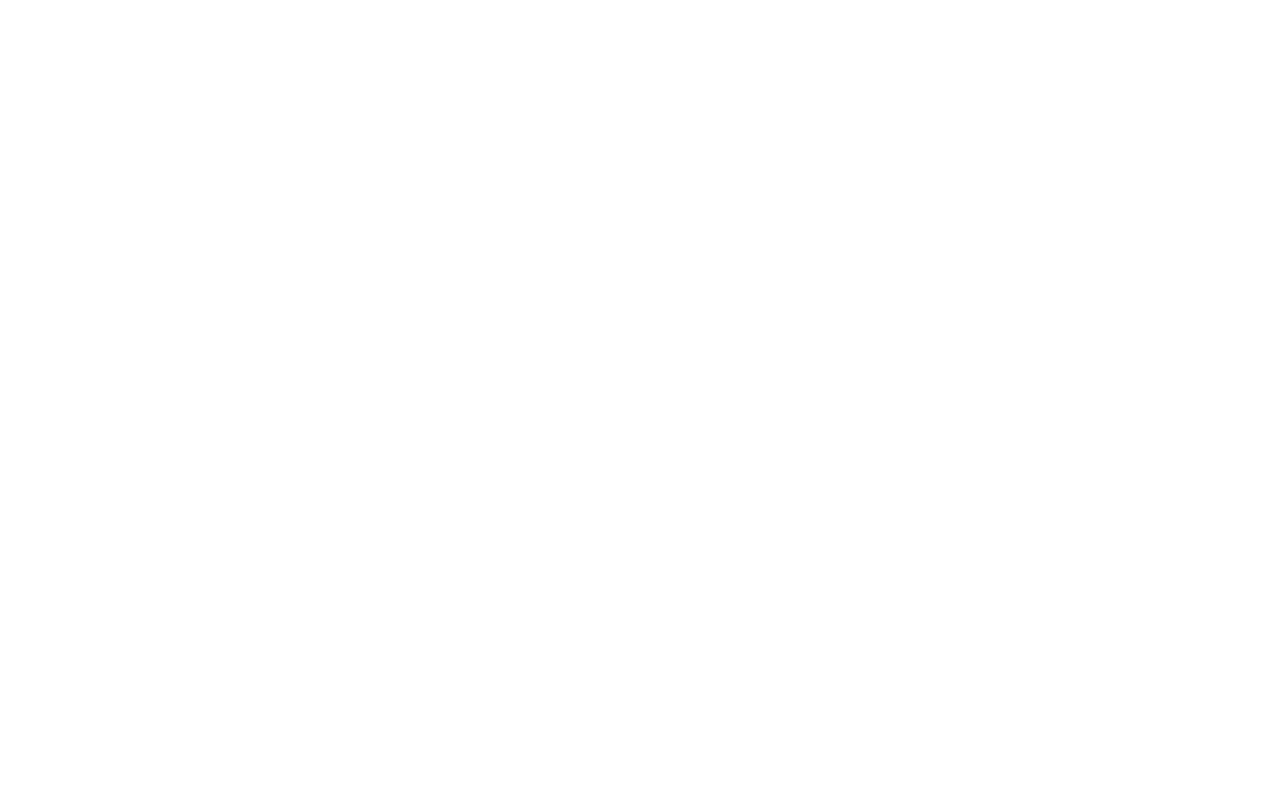
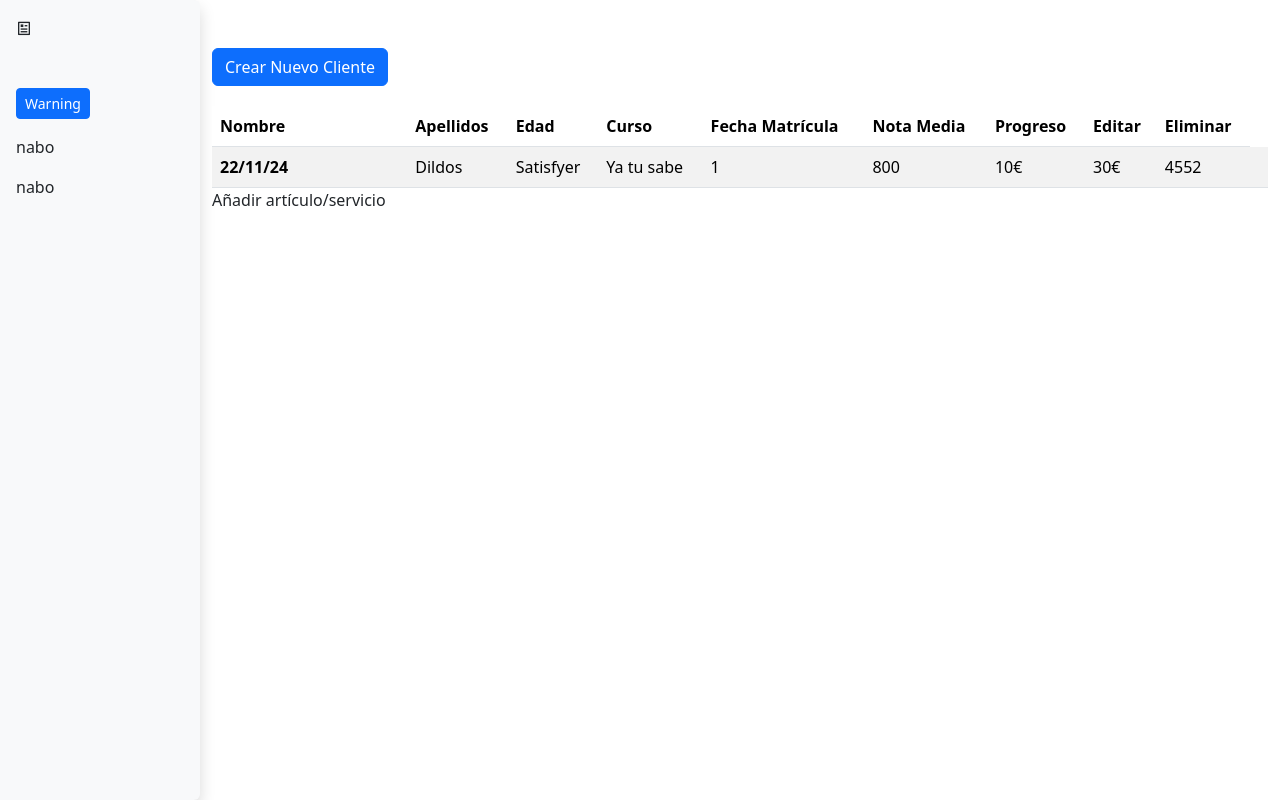
Before and after one commit to holakadocode/kado-presupuestos-front, a React (Vite) app: page /admin/client in a window 1280 px wide. Before the commit this address had no page. Built offline with nearby package versions, Linux system fonts and the light colour scheme.

Commit message:
WIP++ (parte de #11)

```diff
--- a/src/Routing/RoutingScreen.jsx
+++ b/src/Routing/RoutingScreen.jsx
@@ -4,6 +4,7 @@ import AdminSidebar from '../../templates/Admin/Layout/Sidebar/AdminSidebar';
 import AdminHomeScreen from '../../templates/Admin/Screen/AdminHomeScreen';
 import AdminAlmacen from '../../templates/Admin/Screen/AdminAlmacen';
 import AdminProvider from '../../templates/Admin/Screen/AdminProvider';
+import ClientHomeScreen from '../../templates/Admin/Screen/Client/ClientHomeScreen';
 
 export default function RoutingScreen() {
   return (
@@ -15,6 +16,7 @@ export default function RoutingScreen() {
         <Route path="/admin/users" element={<AdminHomeScreen />} />
         <Route path="/admin/almacen" element={<AdminAlmacen />} />
         <Route path="/admin/provider" element={<AdminProvider />} />
+        <Route path="/admin/client" element={<ClientHomeScreen />}/>
       </Route>
     </Routes>
   );
--- /dev/null
+++ b/templates/Admin/Layout/Component/Specific/Client/ClientAdd.jsx
@@ -0,0 +1,160 @@
+
+import { Field, Form, Formik } from 'formik';
+
+
+export default function ClientAdd() {
+  return (
+    <>
+      <button
+        type="button"
+        className="btn btn-primary"
+        data-bs-toggle="modal"
+        data-bs-target="#new"
+      >
+        Crear Nuevo Cliente
+      </button>
+      <div
+        className="modal fade"
+        id="new"
+        tabIndex={-1}
+        role="dialog"
+        aria-labelledby="newItem"
+        aria-hidden="true"
+      >
+        <div className="modal-dialog" role="document">
+          <div className="modal-content">
+            <div className="modal-header">
+              <h5 className="modal-title" id="crearClientLabel">
+                Nuevo Cliente
+              </h5>
+              <button
+                type="button"
+                className="btn-close"
+                data-bs-dismiss="modal"
+                aria-label="Close"
+              ></button>
+            </div>
+            <div className="modal-body">
+              <Formik
+                initialValues={{
+                  id: 0,
+                  name: '',
+                  nif: '',
+                  telf: '',
+                  contactEmail: '',
+                  adress: '',
+                  cp: '',
+                  city: '',
+                  primaryKey: '',
+                }}
+              >
+                <Form>
+                  {/* <div className="input-group mb-3">
+                    <span className="input-group-text" id="basic-addon1">
+                      Código Cliente
+                    </span>
+                    <Field
+                      type="number"
+                      name="primaryKey"
+                      placeholder="Codigo del Cliente"
+                      className="form-control"
+                    />
+                  </div> */}
+                  <div className="input-group mb-3">
+                    <span className="input-group-text" id="basic-addon1">
+                      Nombre:
+                    </span>
+                    <Field
+                      type="text"
+                      name="name"
+                      placeholder="Nombre del Cliente"
+                      className="form-control"
+                    />
+                  </div>
+                  <div className="input-group mb-3">
+                    <span className="input-group-text" id="basic-addon1">
+                      NIF
+                    </span>
+                    <Field
+                      type="text"
+                      name="nif"
+                      placeholder="NIF"
+                      className="form-control"
+                    />
+                  </div>
+                  <div className="input-group mb-3">
+                    <span className="input-group-text" id="basic-addon1">
+                      Correo Electrónico:
+                    </span>
+                    <Field
+                      type="email"
+                      name="contactEemail"
+                      placeholder="email"
+                      className="form-control"
+                    />
+                  </div>
+                  <div className="input-group mb-3">
+                    <span className="input-group-text" id="basic-addon1">
+                      Dirección:
+                    </span>
+                    <Field
+                      type="text"
+                      name="adress"
+                      placeholder="Dirección"
+                      className="form-control"
+                    />
+                  </div>
+                  <div className="input-group mb-3">
+                    <span className="input-group-text" id="basic-addon1">
+                      Código Postal:
+                    </span>
+                    <Field
+                      type="number"
+                      name="cp"
+                      placeholder="Código Postal"
+                      className="form-control"
+                    />
+                  </div>
+                  <div className="input-group mb-3">
+                    <span className="input-group-text" id="basic-addon1">
+                      Ciudad:
+                    </span>
+                    <Field
+                      type="text"
+                      name="city"
+                      placeholder="Ciudad"
+                      className="form-control"
+                    />
+                  </div>
+                  {/* <div className="input-group mb-3">
+                    <span className="input-group-text" id="basic-addon1">
+                      Fecha de Alta
+                    </span>
+                    <Field
+                      type="date"
+                      name="fechaAlta"
+                      placeholder="Fecha de Alta"
+                      className="form-control"
+                    />
+                  </div> */}
+                  <button type="submit" className="btn btn-primary">
+                    Crear
+                  </button>
+                </Form>
+              </Formik>
+            </div>
+            <div className="modal-footer">
+              <button
+                type="button"
+                className="btn btn-secondary"
+                data-bs-dismiss="modal"
+              >
+                Cerrar
+              </button>
+            </div>
+          </div>
+        </div>
+      </div>
+    </>
+  );
+}
--- /dev/null
+++ b/templates/Admin/Screen/Client/ClientHomeScreen.jsx
@@ -0,0 +1,49 @@
+import { IconButton } from '@mui/material';
+import ClientAdd from '../../Layout/Component/Specific/Client/ClientAdd';
+import { LibraryAddIcon } from '@mui/icons-material/LibraryAdd';
+import { DeleteIcon } from '@mui/icons-material/Delete';
+
+export default function ClientHomeScreen() {
+  return (
+    <>
+      <ClientAdd />
+      <div id="container">
+        <table
+          className="table table-striped"
+          style={{ marginTop: '20px', width: '100%' }}
+        >
+          <thead>
+            <tr>
+              <th>Nombre</th>
+              <th>Apellidos</th>
+              <th>Edad</th>
+              <th>Curso</th>
+              <th>Fecha Matrícula</th>
+              <th>Nota Media</th>
+              <th>Progreso</th>
+              <th>Editar</th>
+              <th>Eliminar</th>
+            </tr>
+          </thead>
+          <tbody>
+            <tr>
+              <th scope="row">22/11/24</th>
+              <td>Dildos</td>
+              <td>Satisfyer</td>
+              <td>Ya tu sabe</td>
+              <td>1</td>
+              <td>800</td>
+              <td>10€</td>
+              <td>30€</td>
+              <td>4552</td>
+              <td>
+                {/* <DeleteIcon /> */}
+              </td>
+            </tr>
+            <tr>Añadir artículo/servicio</tr>
+          </tbody>
+        </table>
+      </div>
+    </>
+  );
+}
```
